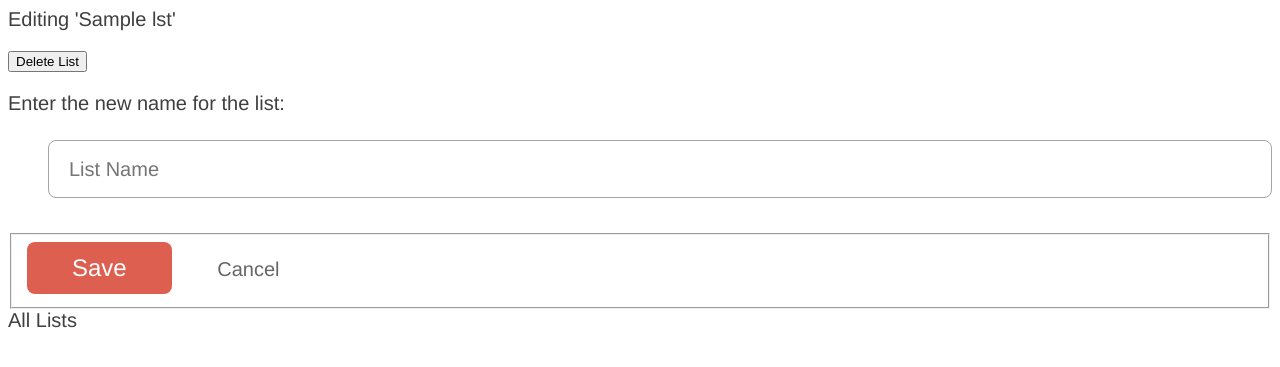
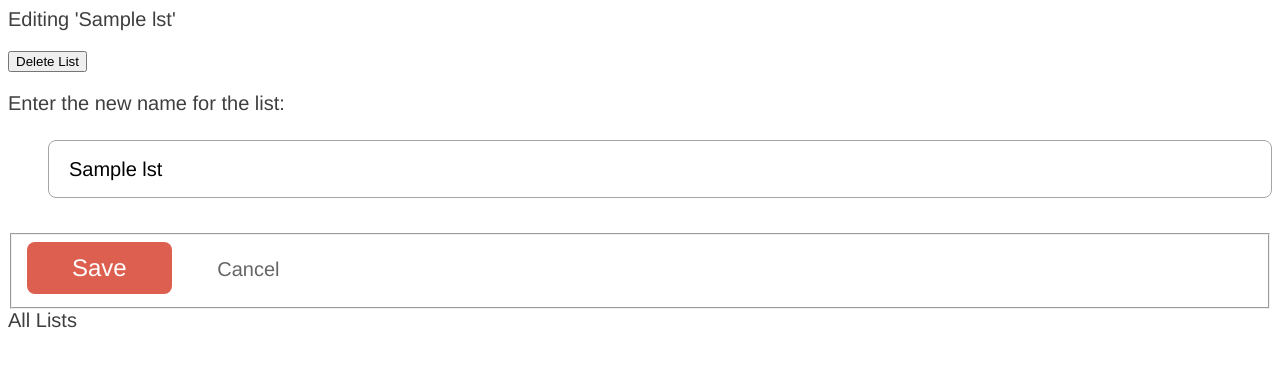
Before and after one commit to swiraol/todos_from_scratch_1, a Flask app: template templates/edit_list.html in a window 1280 px wide. Shown: the top 367 px of the page. Run offline with Flask 3, Linux system fonts and the light colour scheme; the template is opened without the code that fills it: most values are stand-ins (such as "Sample title", 1, 10 or a date in 2020); some libraries are stand-ins or nearby versions.

Commit message:
Added existing list title to display in form when user edits the list title

```diff
--- a/templates/edit_list.html
+++ b/templates/edit_list.html
@@ -13,7 +13,7 @@
         <label for="new_list_title">Enter the new name for the list:</label>
       </dt>
       <dd>
-        <input type="text" name="new_list_title" placeholder="List Name" value="">
+        <input type="text" name="new_list_title" placeholder="List Name" value="{{ lst['title'] }}">
       </dd>
     </dl>
     <fieldset class="actions">
```
